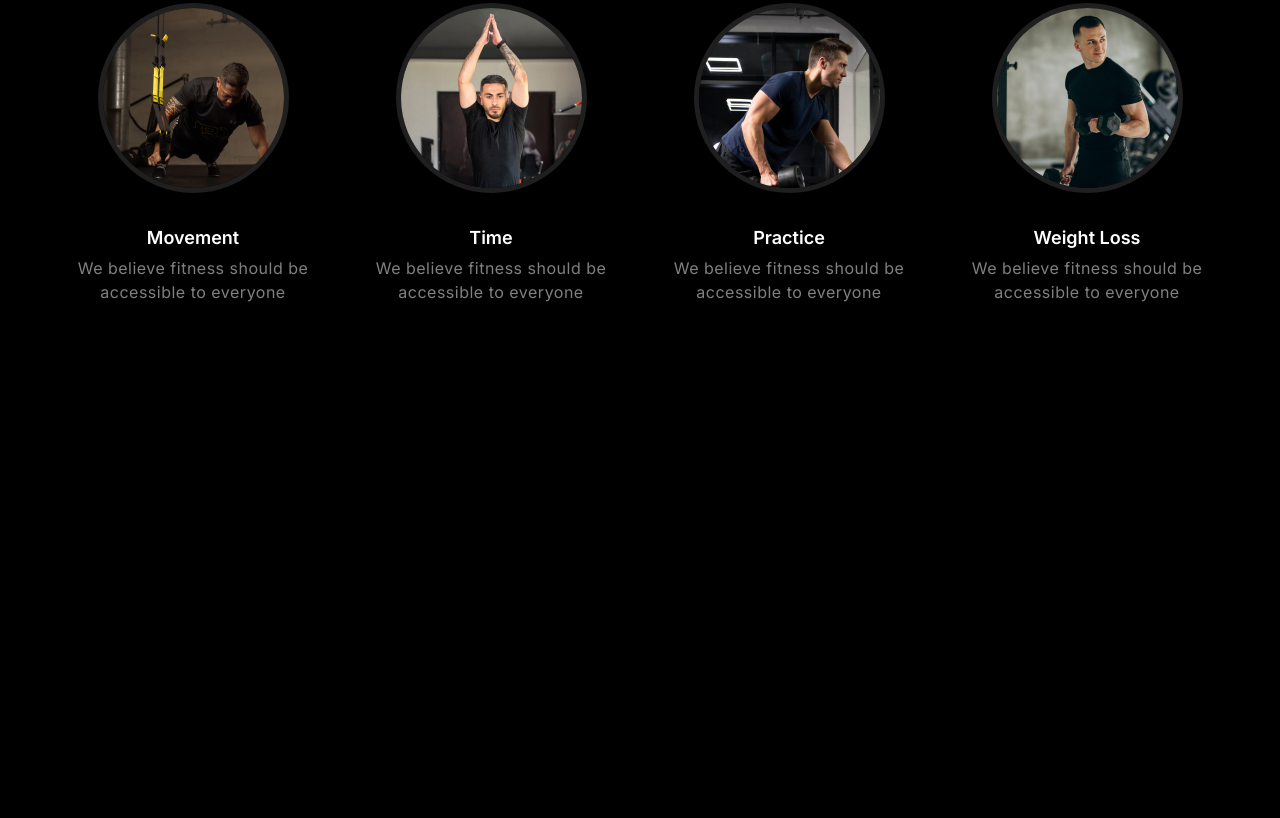
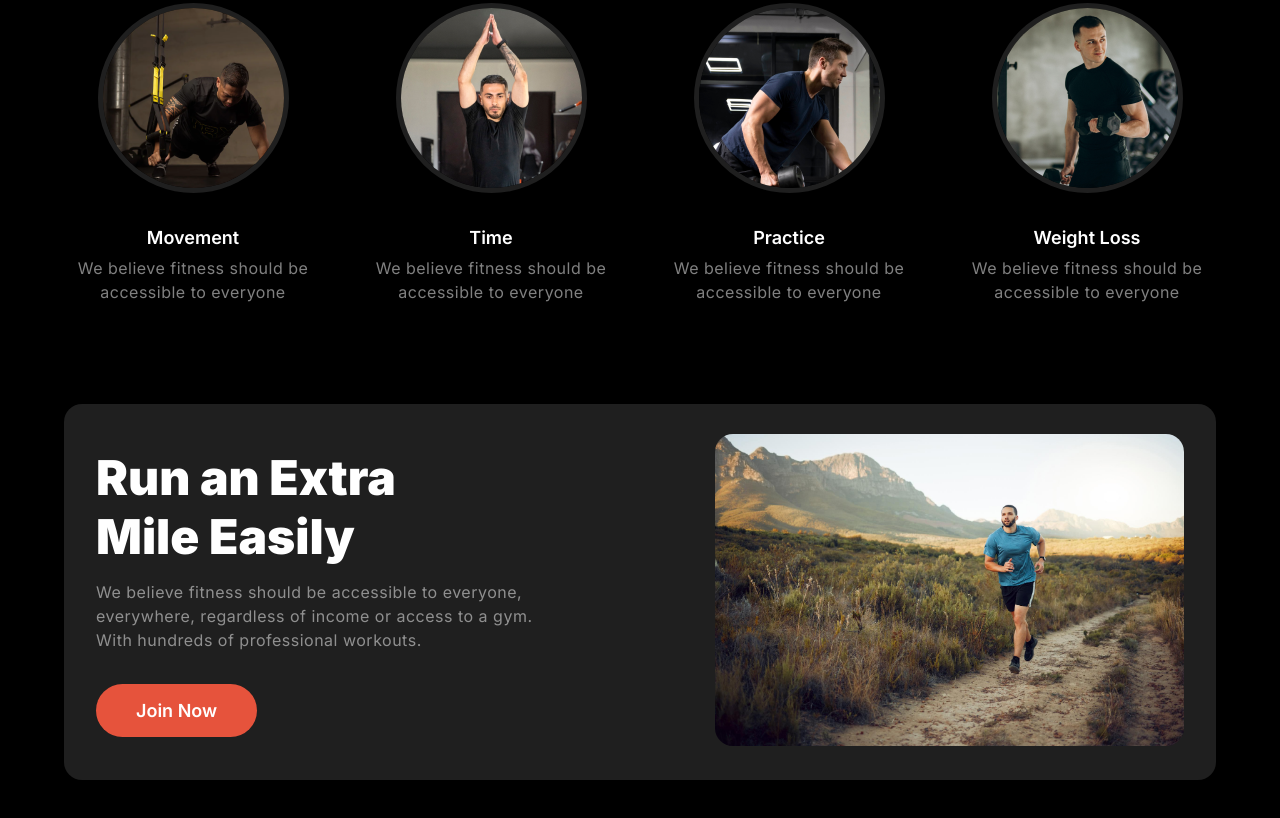
Before and after one commit to joynul24/Fitness-Website, a plain HTML site: page index.html in a window 1280 px wide. Shown: the part 976-1794 px from the top of the page. Before the commit the page ends 1380 px from the top, so only its background shows below. Drawn offline with Linux system fonts and the light colour scheme.

Commit message:
added extra mile section

```diff
--- a/index.html
+++ b/index.html
@@ -54,6 +54,7 @@
     </header>
     <!-- main part start -->
     <main>
+        <!-- Habits section -->
         <section class="habits-container">
             <div class="habbit-text">
                 <h2 class="section-title">Change Your Habits</h2>
@@ -65,28 +66,41 @@
               <div class="habit-card">
                 <img src="images/image 3.png" alt="">
                 <h2 class="habit-card-title">Movement</h2>
-                <p class="common-description">We believe fitness should be accessible to everyone</p>
+                <p class="common-description">We believe fitness should be <br> accessible to everyone</p>
               </div>
               <!-- card 2 -->
               <div class="habit-card">
                 <img src="images/image 2.png" alt="">
                 <h2 class="habit-card-title">Time</h2>
-                <p class="common-description">We believe fitness should be accessible to everyone</p>
+                <p class="common-description">We believe fitness should be <br> accessible to everyone</p>
               </div>
               <!-- card 3 -->
               <div class="habit-card">
                 <img src="images/image 4.png" alt="">
                 <h2 class="habit-card-title">Practice</h2>
-                <p class="common-description">We believe fitness should be accessible to everyone</p>
+                <p class="common-description">We believe fitness should be <br> accessible to everyone</p>
               </div>
               <!-- card 4 -->
               <div class="habit-card">
                 <img src="images/image 5.png" alt="">
                 <h2 class="habit-card-title">Weight Loss</h2>
-                <p class="common-description">We believe fitness should be accessible to everyone</p>
+                <p class="common-description">We believe fitness should be <br> accessible to everyone</p>
               </div>
              </div>
         </section>
+        <!-- extra mile section -->
+         <section class="extra-section">
+            <div class="extra-mile-content">
+                <div class="extra-mile-text">
+                    <h2 class="section-title">Run an Extra <br> Mile Easily</h2>
+                <p class="common-description">We believe fitness should be accessible to everyone, everywhere, regardless of income or access to a gym. With hundreds of professional workouts.</p>
+                <button class="btn-primary">Join Now</button>
+                </div>
+            </div>
+            <div class="extra-mile-img">
+                <img src="images/run.jpg" alt="">
+            </div>
+         </section>
     </main>
     <!-- footer part start -->
      <footer></footer>
--- a/styles/style.css
+++ b/styles/style.css
@@ -210,6 +210,36 @@ main {
     margin-bottom: 8px;
 }
 
+/* extra mile section */
+.extra-section {
+    display: flex;
+    gap: 150px;
+    margin-top: 100px;
+    padding: 30px 32px;
+    background-color: #1F1F1F;
+    border-radius: 18px;
+}
+
+.extra-mile-content {
+   width: 50%;
+   display: flex;
+   align-items: center;
+}
+
+.extra-mile-text > button {
+    margin-top: 32px;
+}
+
+.extra-mile-img {
+    width: 50%;
+}
+
+.extra-mile-img img {
+    height: 312px;
+    width: 100%;
+    border-radius: 18px;
+}
+
 
 
 
@@ -269,4 +299,15 @@ main {
     .habits-card-container {
         grid-template-columns: repeat(1, 1fr);
     }
+    /* extra mile section */
+    .extra-section {
+        flex-direction: column;
+        gap: 30px;
+    }
+    .extra-mile-content {
+        width: 100%;
+    }
+    .extra-mile-img {
+        width: 100%;
+    }
 }
```
